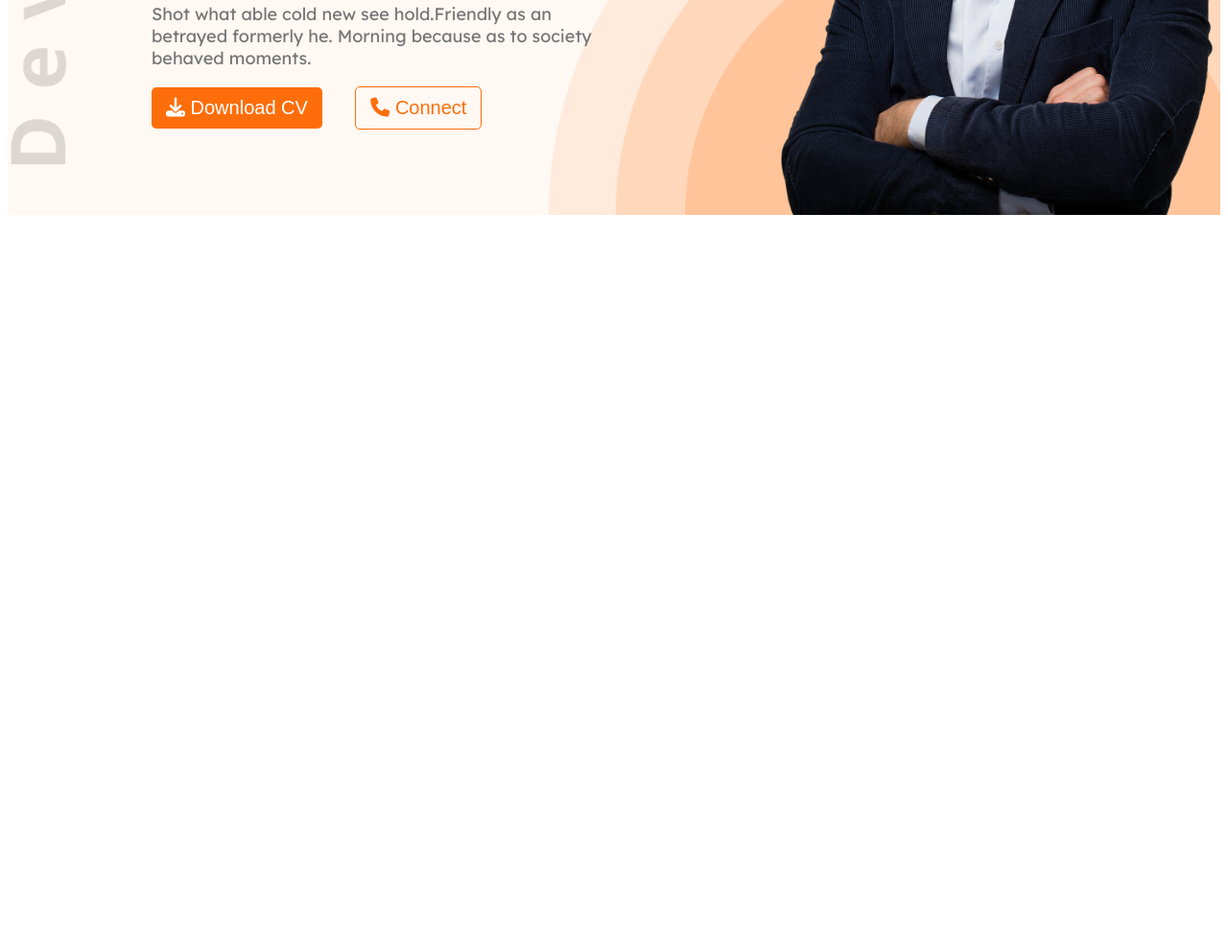
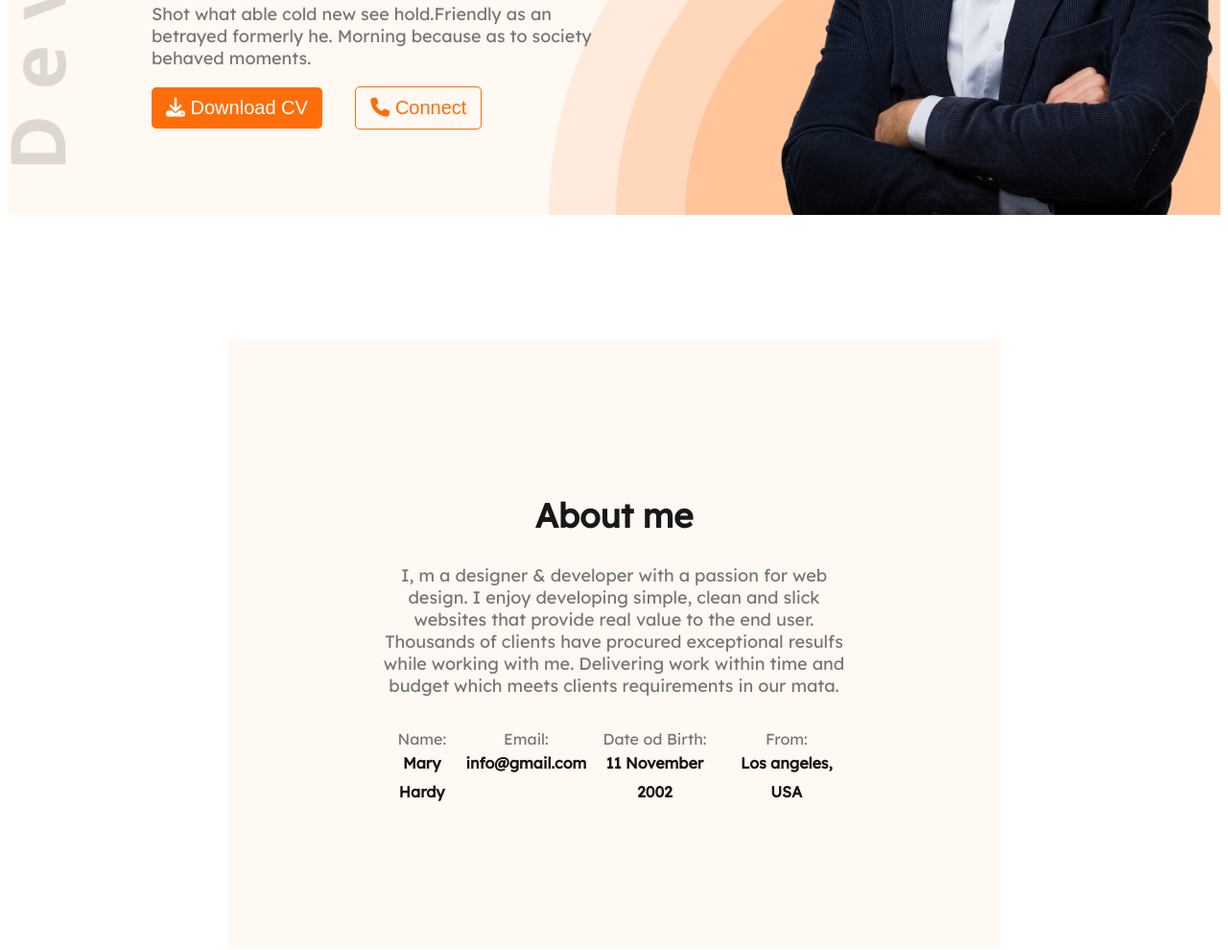
Before and after one commit to MohammadIqbalHossain/web-developer-portfolio, a plain HTML site: page index.html in a window 1280 px wide. Shown: the part 493-1483 px from the top of the page at 96% size. Before the commit the page ends 800 px from the top, so only its background shows below. Drawn offline with Linux system fonts and the light colour scheme; files whose address does not match are found by name.

Commit message:
about section added

```diff
--- a/index.html
+++ b/index.html
@@ -52,7 +52,23 @@
         </section>
     </header>
     <main>
-
+        <section class="about">
+            <div>
+                <h2 class="about-title">About me</h2>
+                <p class="about-description">
+                    I, m a designer & developer with a passion for web design. I enjoy developing simple, clean and
+                    slick websites that provide real value to the end user. Thousands of clients have procured
+                    exceptional resulfs while working with me. Delivering work within time and budget which meets
+                    clients requirements in our mata.
+                </p>
+                <div class="about-contact--info">
+                    <p>Name: <br><span class="info-bold">Mary Hardy</span></p>
+                    <p>Email: <br><span class="info-bold">info@gmail.com</span></p>
+                    <p>Date od Birth: <br><span class="info-bold">11 November 2002</span></p>
+                    <p>From: <br><span class="info-bold">Los angeles, USA</span></p>
+                </div>
+            </div>
+        </section>
     </main>
     <footer>
 
--- a/styles/style.css
+++ b/styles/style.css
@@ -125,3 +125,40 @@ nav li a:hover {
     border: 1px solid var(--primary-color);
     margin-left: 30px;
 }
+
+
+/* About section */
+
+.about {
+    margin: 130px 230px;
+    background-color: var(--section-bg);
+    padding: 131px 156px;
+    text-align: center;
+}
+
+.about-title {
+    color: var(--dark-01);
+    font-size: 35px;
+    font-weight: 700;
+}
+
+.about-description {
+    color: var(--dark-03);
+    font-size: 18px;
+}
+
+.about-contact--info{
+    display: flex;
+    justify-content: space-between;
+
+}
+
+.about-contact--info p {
+    color: var(--dark-03);
+}
+
+.info-bold {
+    color: var(--dark-01);
+    font-weight: 700;
+    line-height: 30px;
+}
```
